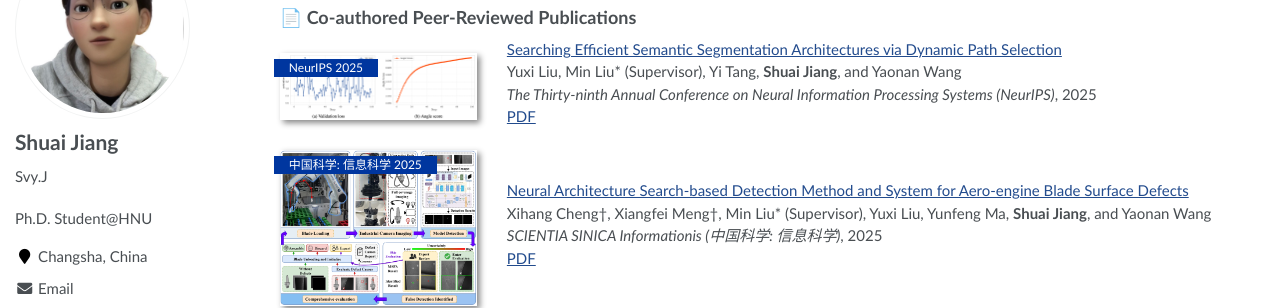
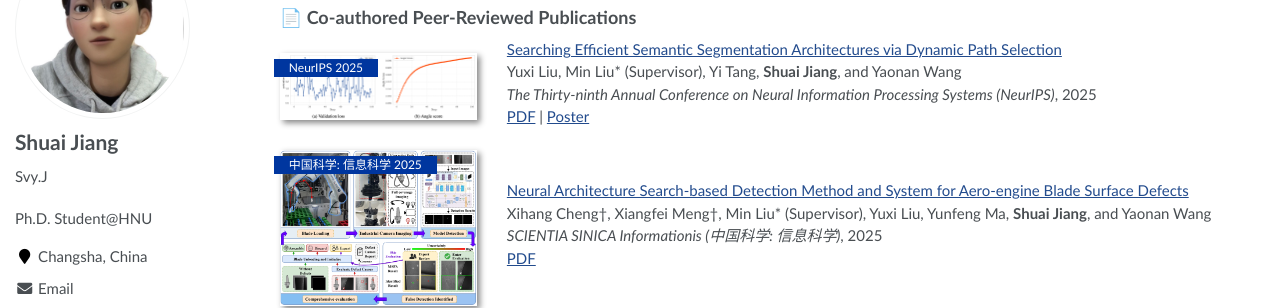
Before and after one commit to SvyJ/svyj.github.io, a Jekyll site: the page built from _pages/index.md, in a window 1280 px wide and 900 px high, scrolled down 1948 px. Shown: the part 153-461 px from the top of the window. Built offline with Jekyll 4.4.1, drawn with Linux system fonts in a browser that asks for light colours.

Commit message:
Update index.md

```diff
--- a/_pages/index.md
+++ b/_pages/index.md
@@ -140,7 +140,7 @@ _IEEE Transactions on Instrumentation and Measurement (T-IM)_, 2022<br>
 [Searching Efficient Semantic Segmentation Architectures via Dynamic Path Selection](https://openreview.net/group?id=NeurIPS.cc/2025/Conference)<br>
 Yuxi Liu, Min Liu* (Supervisor), Yi Tang, **Shuai Jiang**, and Yaonan Wang<br>
 _The Thirty-ninth Annual Conference on Neural Information Processing Systems (NeurIPS)_, 2025<br>
-[PDF](https://openreview.net/group?id=NeurIPS.cc/2025/Conference)
+[PDF](https://openreview.net/group?id=NeurIPS.cc/2025/Conference) | [Poster](https://neurips.cc/virtual/2025/poster/115231)
 </div>
 </div>
 
```
